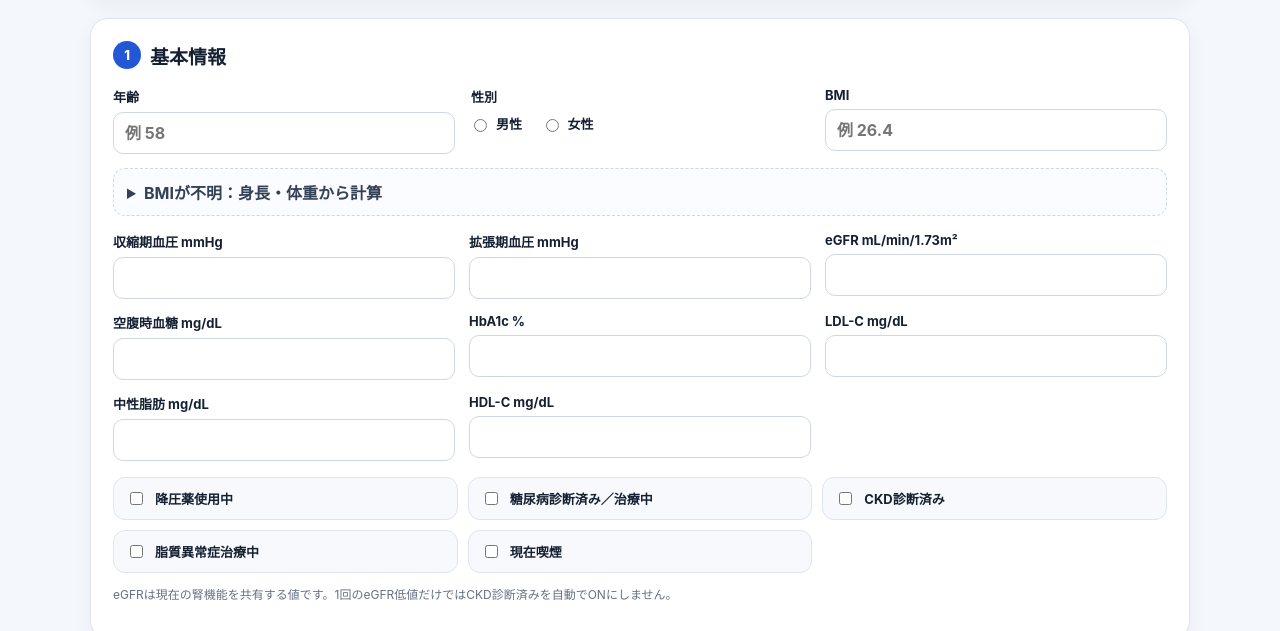
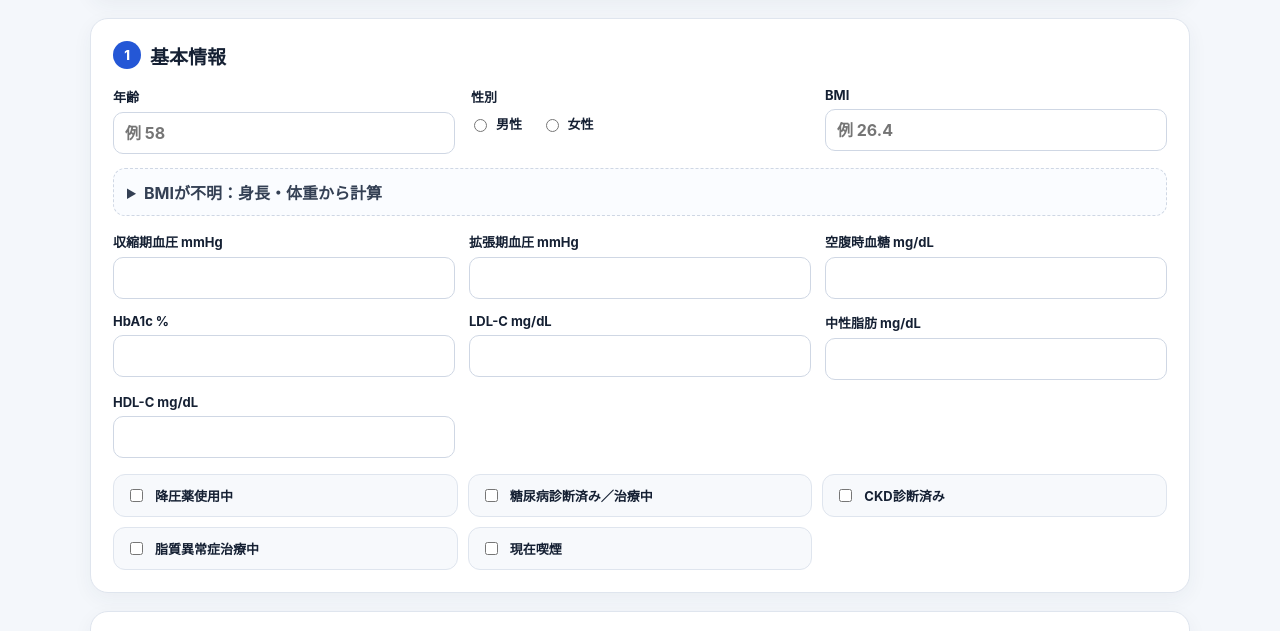
Before and after one commit to oraP-3/MASLD_diagnosis, a website with bundled scripts: page index.html in a window 1280 px wide. Shown: the part 142-773 px from the top of the page. Built offline with nearby package versions, Linux system fonts and the light colour scheme.

Commit message:
refine: remove unused eGFR input

```diff
--- a/index.html
+++ b/index.html
@@ -40,7 +40,6 @@
       <div class="grid cols-3 top-gap">
         <label>収縮期血圧 mmHg<input id="sbp" type="number" min="60" max="280" inputmode="numeric" /></label>
         <label>拡張期血圧 mmHg<input id="dbp" type="number" min="30" max="180" inputmode="numeric" /></label>
-        <label>eGFR mL/min/1.73m²<input id="eGfr" type="number" min="1" max="200" step="0.1" inputmode="decimal" /></label>
         <label>空腹時血糖 mg/dL<input id="fastingGlucose" type="number" min="20" max="1000" step="1" inputmode="numeric" /></label>
         <label>HbA1c %<input id="hba1c" type="number" min="3" max="20" step="0.1" inputmode="decimal" /></label>
         <label>LDL-C mg/dL<input id="ldl" type="number" min="1" max="500" inputmode="numeric" /></label>
@@ -55,7 +54,6 @@
         <label class="choice-card"><input id="lipidTreatment" type="checkbox" /> 脂質異常症治療中</label>
         <label class="choice-card"><input id="currentSmoking" type="checkbox" /> 現在喫煙</label>
       </div>
-      <p class="microcopy">eGFRは現在の腎機能を共有する値です。1回のeGFR低値だけではCKD診断済みを自動でONにしません。</p>
     </section>
 
     <section class="card">
```
